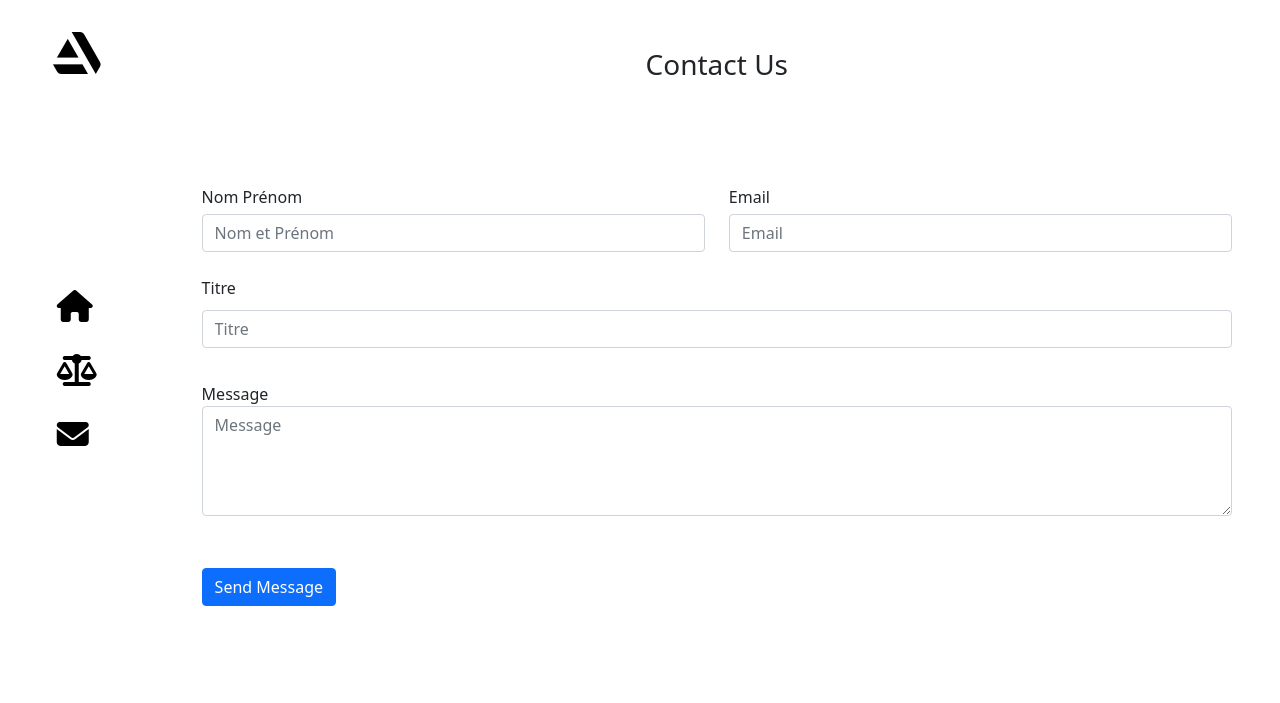
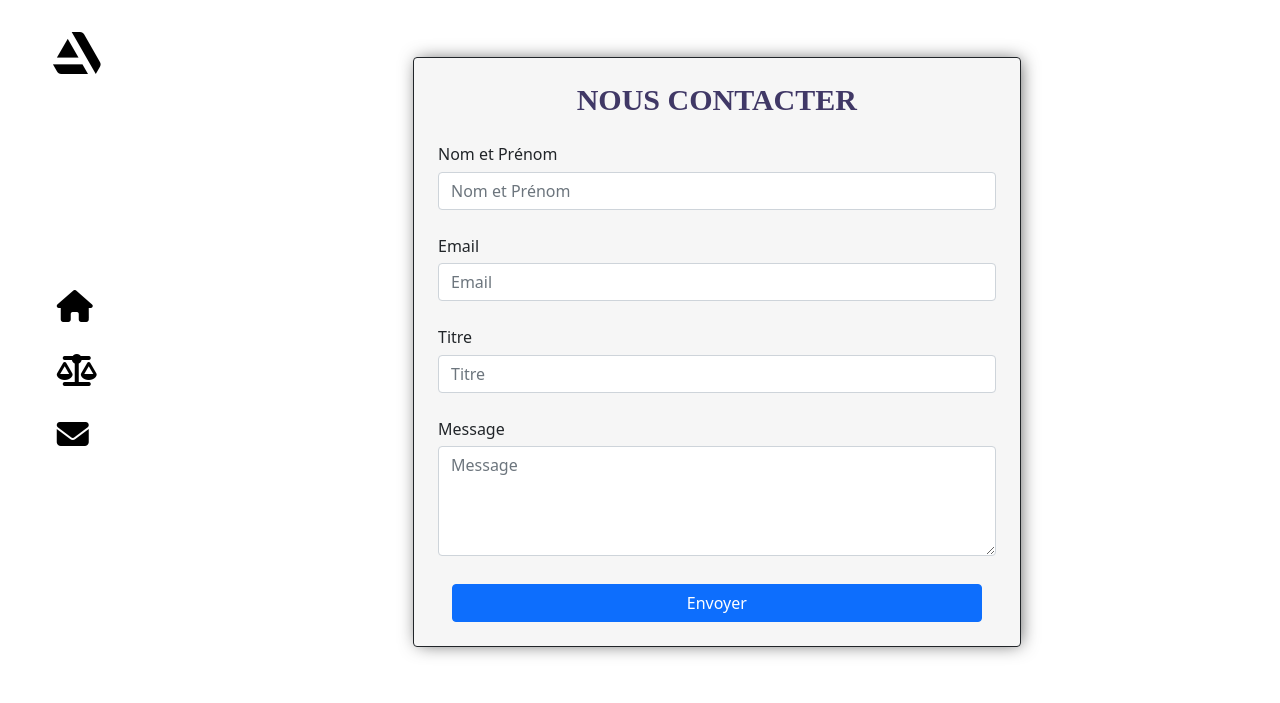
Before and after one commit to ElysaBouttier/projet5, a PHP site: template view/frontend/contact.php in a window 1280 px wide. Shown: the top 703 px of the page. Run offline with PHP 8.4, Linux system fonts and the light colour scheme; the template is opened without the code that fills it, so the values that code supplies are empty; some libraries are stand-ins or nearby versions.

Commit message:
design contact view and error-login view

```diff
--- a/public/style.css
+++ b/public/style.css
@@ -347,6 +347,10 @@ main {
   }
 }
 
+.modal-dialog {
+  font-family: cursive, "Courier New", Courier, monospace
+}
+
 /* BLOG VIEW */
 
 .title_blog {
@@ -420,15 +424,39 @@ main {
 }
 
 /* CONTACT VIEW */
-.contactForm {
-  margin-top: 10%;
+
+.contact-container{
+  width: 60%;
+  height: 44em;
 }
+
 .contact_us_h3 {
   text-align: center;
 }
 
+.contact-div{
+  display: flex;
+  background: #fff;
+  text-align: center;
+  max-width: 90%;
+  margin: auto;
+  height: inherit;
+}
+
+.contact-div-div{
+  padding: 4%;
+  border: 1px solid;
+  border-radius: 4px;
+  background-color: #d6d6d638;
+  box-shadow: 2px 0px 18px -3px #535353;
+}
+
 .form-group-contact {
   position: relative;
+}
+
+.contact-btn {
+  margin-top: 2%;
 }
 
 #contactForm
@@ -436,6 +464,18 @@ main {
   position: absolute;
   bottom: 27px;
   left: 88%;
+}
+
+#contactForm, label {
+  text-align: left;
+}
+
+#contactForm .contact_us_h3 {
+  font-family: Ubuntu-Bold;
+  font-weight: bold;
+  font-size: 30px;
+  color: #403866;
+  text-transform: uppercase;
 }
 
 #contactForm
@@ -477,12 +517,18 @@ small {
 .label-login-form {
   margin-bottom: 12%;
 }
+
 .button-login {
   align-self: center;
 }
+
 .not-registrer {
   padding-left: 11%;
   border-left: solid 1px #80808078;
+}
+
+.login-modal-div{
+  width: 57%;
 }
 
 /* ERROR LOGIN VIEW */
--- a/view/frontend/contact.php
+++ b/view/frontend/contact.php
@@ -4,53 +4,45 @@
 require './vendor/autoload.php';
 ?>
 
-<div class="container">
-    <div class="contact-wrap w-100 p-md-5 p-4">
-        <h3 class="mb-4 contact_us_h3">Contact Us</h3>
-
+<div class="container contact-container">
+    <div class="row-100 justify-content-center align-items-center contact-div">
+        <div class="col-12 contact-div-div">
             <form method="POST" action="?controller=ContactController&action=sendMessage" id="contactForm" name="contactForm" class="contactForm">
-            <div class="row">
-                <div class="col-md-6">
+                <h3 class="mb-4 contact_us_h3">
+                    Nous contacter
+                </h3>
+                <label class="label" for="name">Nom et Prénom</label>
                 <div class="form-group-contact">
-                        <label class="label" for="name">Nom Prénom</label>
                     <input type="text" class="form-control" name="name" required="required" id="name" placeholder="Nom et Prénom">
                     <i class="fas fa-check-circle" id="successName"></i>
                     <i class="fas fa-exclamation-circle" id="errorName"></i>
                     <small>Invalide</small>
                 </div>
-                </div>
-                <div class="col-md-6">
+                <label class="label" for="email">Email</label>
                 <div class="form-group-contact">
-                        <label class="label" for="email">Email</label>
                     <input type="email" class="form-control" name="email" required="required" id="email" placeholder="Email">
                     <i class="fas fa-check-circle" id="successMail"></i>
                     <i class="fas fa-exclamation-circle" id="errorMail"></i>
                     <small>Invalide</small>
                 </div>
-                </div>
-                <div class="col-md-12">
+                <label class="label" for="subject">Titre</label>
                 <div class="form-group-contact">
-                        <label class="label" for="subject">Titre</label>
                     <input type="text" class="form-control" name="subject" required="required" id="subject" placeholder="Titre">
                     <i class="fas fa-check-circle" id="successSubject"></i>
                     <i class="fas fa-exclamation-circle" id="errorSubject"></i>
                     <small>Invalide</small>
                 </div>
-                </div>
-                <div class="col-md-12">
+                <label class="label" for="#">Message</label>
                 <div class="form-group">
-                        <label class="label" for="#">Message</label>
                     <textarea name="content" class="form-control" id="content" cols="30" rows="4" placeholder="Message"></textarea>
                 </div>
+                <button class="btn btn-primary contact-btn">
+                    Envoyer
+                </button>
+                <!-- <input type="submit" value="Send Message" class="btn btn-primary">
+                        <div class="submitting"></div> -->
+            </form>
         </div>
-                <div class="col-md-12">
-                    <div class="form-group">
-                        <input type="submit" value="Send Message" class="btn btn-primary">
-                        <div class="submitting"></div>
-                    </div>
-                </div>
-            </div>
-        </form>
     </div>
 </div>
 
--- a/view/frontend/error_connection.php
+++ b/view/frontend/error_connection.php
@@ -6,7 +6,7 @@
 			<div class="col-12 error-connection-div-form">
 				<form class="" action="?controller=UserController&action=loginAction" method="POST">
 					<span class="error-connection-title">
-						Login
+						Connexion
 					</span>
                     <label for="username" class="error-connection-label">
 					<div class="error-connection-input">
@@ -24,7 +24,7 @@
 
 					<div class="error-connection-input-btn">
 						<button class="btn btn-primary">
-							Connexion
+							Se connecter
 						</button>
 					</div>
 
--- a/view/inc/_login.php
+++ b/view/inc/_login.php
@@ -7,7 +7,7 @@
         <button type="button" class="btn-close" data-bs-dismiss="modal" aria-label="Close"></button>
       </div>
       <div class="modal-body d-flex justify-content-center">
-        <div class="col-6">
+        <div class="col-6 login-modal-div">
 
             <!-- Login form -->
             <form action="?controller=UserController&action=loginAction" method="POST">
@@ -29,7 +29,7 @@
         </div>
 
         <div class="d-flex col-4 not-registrer">
-            <a class="nav-link btn-link h-25 button-login" href="?controller=UserController&action=showRegistrerView" title="Mentions Légales">Pas encore inscrit ?</a>
+            <a class="nav-link btn-link button-login" href="?controller=UserController&action=showRegistrerView" title="Mentions Légales">Pas encore inscrit ?</a>
         </div>
       </div>
     </div>
```
Lines whose indentation alone changed are shown as unchanged.
